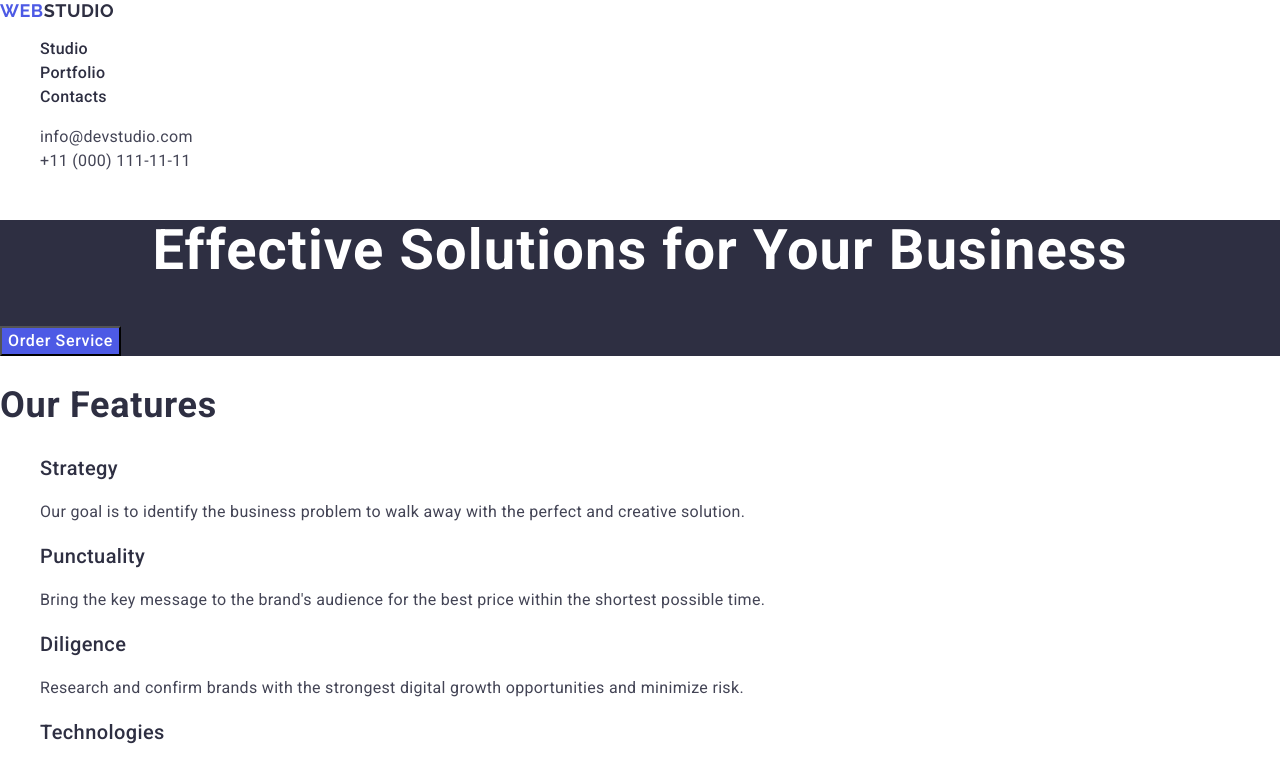
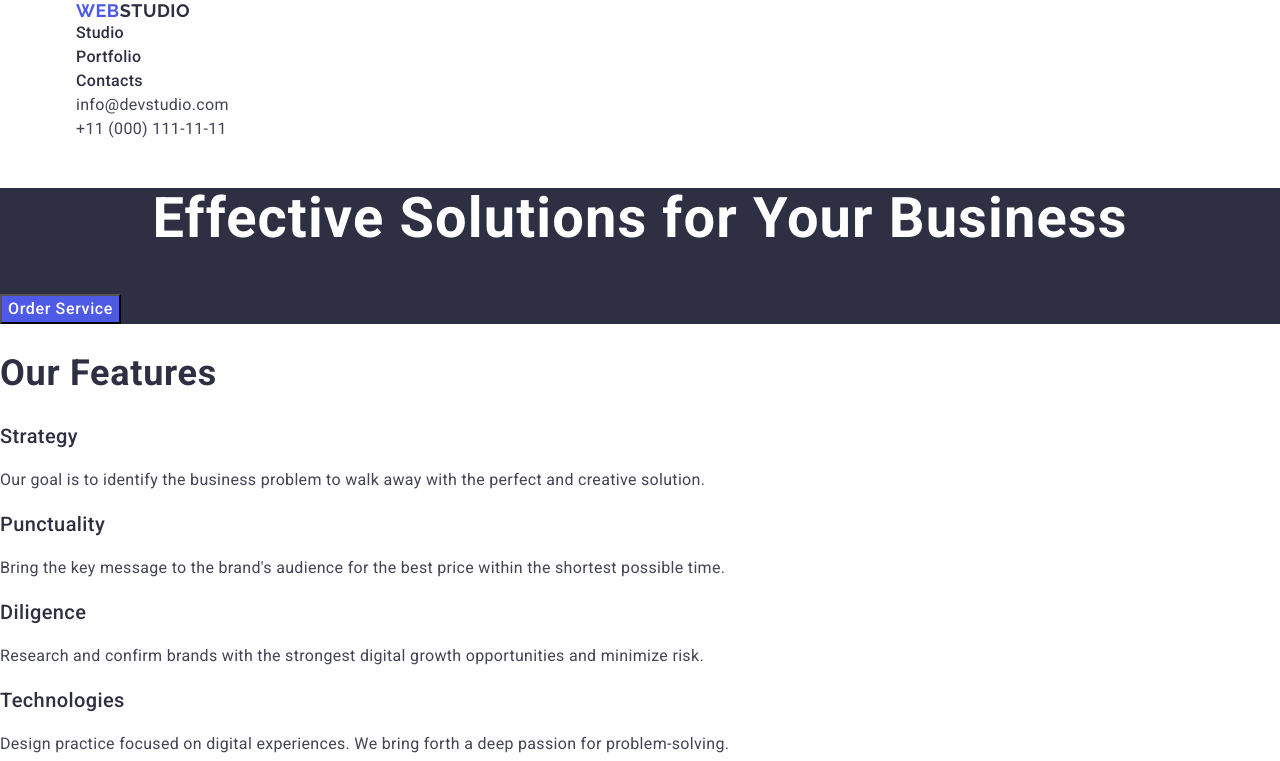
Before and after one commit to amina1108/goit-markup-hw-03, a plain HTML site: page index.html in a window 1280 px wide. Shown: the top 761 px of the page. Drawn offline with nearby package versions, Linux system fonts and the light colour scheme.

Commit message:
new repository

```diff
--- a/css/styles.css
+++ b/css/styles.css
@@ -7,6 +7,15 @@ body {
 
 ul,ol {
     list-style-type: none;
+    margin: 0;
+    padding: 0;
+
+}
+
+.container {
+    max-width: 1158px;
+    margin: 0 auto;
+    padding: 0 15px;
 }
 
 a {
--- a/index.html
+++ b/index.html
@@ -15,6 +15,7 @@
 </head>
 <body>
     <header class="page-header">
+        <div class="container">
         <nav class="header-nav">
             <a  class="logo header-logo" href="./index.html">Web<span class="logo-part">Studio</span></a>
             <ul class="nav-list">
@@ -30,7 +31,7 @@
             </ul>
         </address>
 
-
+       </div>
 
     </header>
     <main>
```
